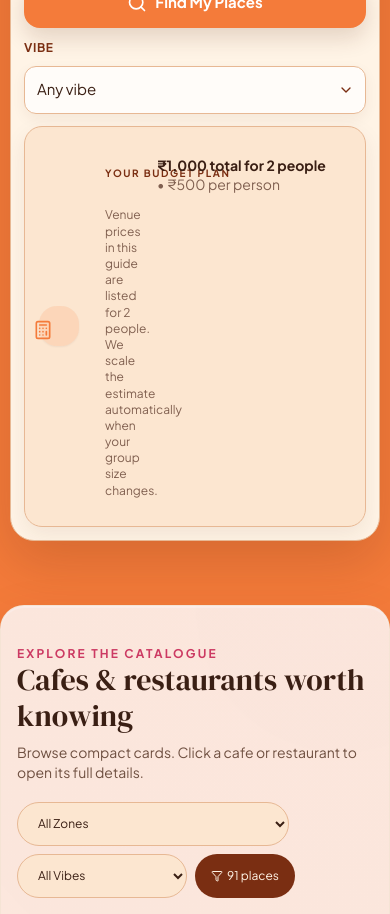
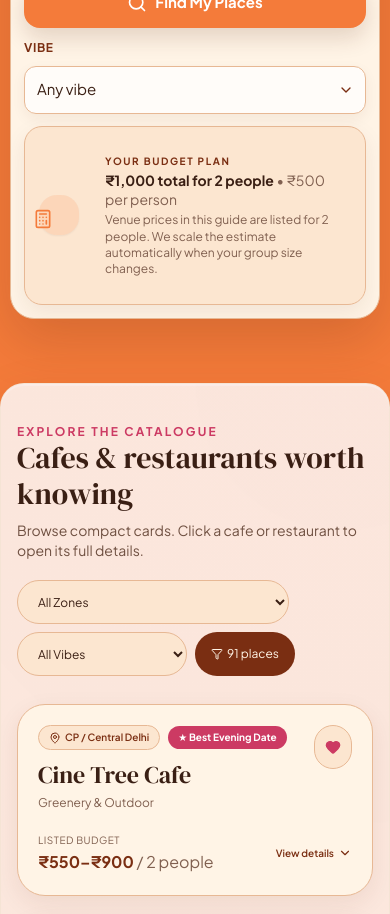
Before and after one commit to iavinaxh/delhi-cafe-hopping, a React (Vite) app: page / in a window 390 px wide. Shown: the part 1880-2794 px from the top of the page. Built offline with nearby package versions, Linux system fonts and the light colour scheme.

Commit message:
Fix mobile budget planner layout without changing desktop/tablet

```diff
--- a/src/mobile-fixes.css
+++ b/src/mobile-fixes.css
@@ -42,45 +42,54 @@
   #find-my-place form > div > div { min-width: 0; max-width: 100%; }
 
   #find-my-place form > div > div:nth-child(6) {
-    display: grid !important;
-    grid-template-columns: 42px minmax(0, 1fr) !important;
+    display: flex !important;
+    flex-direction: row !important;
     align-items: center !important;
-    column-gap: 12px !important;
+    gap: 12px !important;
     min-height: 0 !important;
     height: auto !important;
     width: 100% !important;
     padding: 14px 16px !important;
     border-radius: 18px !important;
     box-sizing: border-box !important;
+    text-align: left !important;
   }
 
   #find-my-place form > div > div:nth-child(6) > div:first-child {
-    grid-column: 1 !important;
-    width: 42px !important;
-    max-width: 42px !important;
-    min-width: 42px !important;
-    flex: none !important;
+    flex: 0 0 40px !important;
+    width: 40px !important;
+    max-width: 40px !important;
+    min-width: 40px !important;
   }
 
   #find-my-place form > div > div:nth-child(6) > div:last-child {
-    grid-column: 2 !important;
-    width: 100% !important;
+    flex: 1 1 0% !important;
+    width: 0 !important;
     min-width: 0 !important;
     max-width: none !important;
-    flex: none !important;
+    text-align: left !important;
+    display: block !important;
   }
 
   #find-my-place form > div > div:nth-child(6) > div:last-child p {
+    display: block !important;
     width: 100% !important;
-    max-width: none !important;
+    max-width: 100% !important;
     min-width: 0 !important;
+    margin-left: 0 !important;
+    margin-right: 0 !important;
     overflow-wrap: normal !important;
     word-break: normal !important;
+    text-align: left !important;
     white-space: normal !important;
   }
 
   #find-my-place form > div > div:nth-child(6) > div:last-child p:first-child {
     white-space: nowrap !important;
+  }
+
+  #find-my-place form > div > div:nth-child(6) > div:last-child p:nth-child(2) {
+    white-space: normal !important;
   }
 
   .catalogue-shell { animation: none !important; opacity: 1 !important; transform: none !important; }
@@ -94,11 +103,11 @@
   #find-my-place form { padding: 13px !important; }
   #find-my-place form > div { gap: 12px !important; }
   #find-my-place form > div > div:nth-child(6) {
-    grid-template-columns: 40px minmax(0, 1fr) !important;
     padding: 13px 14px !important;
-    column-gap: 10px !important;
+    gap: 10px !important;
   }
   #find-my-place form > div > div:nth-child(6) > div:first-child {
+    flex-basis: 40px !important;
     width: 40px !important;
     max-width: 40px !important;
     min-width: 40px !important;
```
